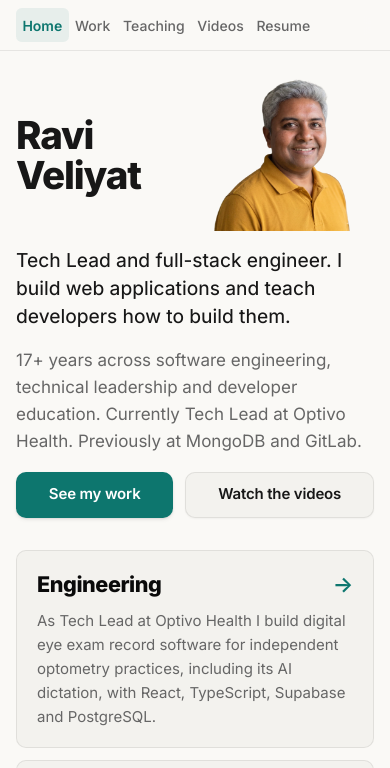
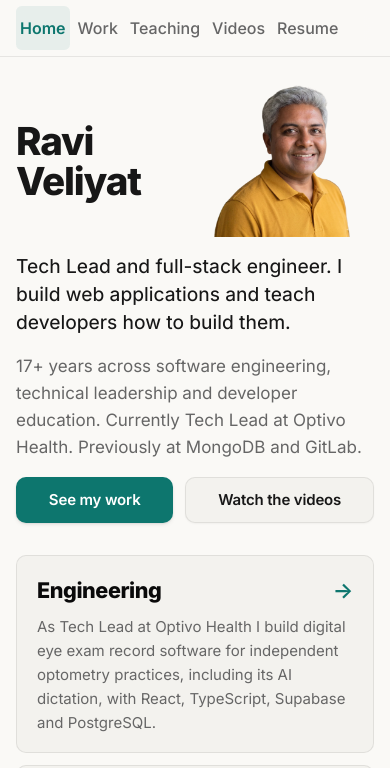
Before and after one commit to veliyat/veliyat.com, a plain HTML site: page index.html in a window 390 px wide. Shown: the top 768 px of the page. Drawn offline with Linux system fonts and the light colour scheme.

Commit message:
style(nav): larger tap targets for mobile navigation
Co-Authored-By: Claude Sonnet 5.5 <noreply@anthropic.com>

```diff
--- a/assets/css/site.css
+++ b/assets/css/site.css
@@ -1181,9 +1181,22 @@ a:hover {
 }
 /* ---- Phone layout fixes (website-handoff/home-mobile.css) ---- */
 @media (max-width: 47.99rem) {
-  .site-header { padding-block: 0.5rem; }
-  .site-nav ul { flex-wrap: nowrap; justify-content: space-between; gap: 0; }
-  .site-nav a { padding: 0.35rem 0.4rem; font-size: 0.875rem; }
+  .site-header { padding-block: 0.375rem; }
+  .site-nav ul {
+    flex-wrap: nowrap;
+    justify-content: space-between;
+    gap: 0.25rem;
+  }
+  .site-nav li { flex: 1 1 auto; }
+  .site-nav a {
+    display: flex;
+    align-items: center;
+    justify-content: center;
+    min-height: 2.75rem;
+    padding: 0.5rem 0.25rem;
+    font-size: 1rem;
+    font-weight: 500;
+  }
   .hero-home {
     padding-top: 1.75rem;
     padding-bottom: 0;
@@ -1208,13 +1221,11 @@ a:hover {
   .footer-links { gap: 0 1rem; }
 }
 @media (max-width: 47.99rem) {
-  .site-nav ul { gap: 0; }
   .actions li, .actions .btn { flex: 1 1 auto; }
   .btn { white-space: nowrap; padding-inline: 1rem; }
 }
 @media (max-width: 23.99rem) {
-  .site-header .wrap { padding-inline: 0.5rem; }
-  .site-nav a { padding-inline: 0.3rem; font-size: 0.8125rem; }
+  .site-nav a { font-size: 0.9375rem; padding-inline: 0.125rem; }
 }
 @media (max-width: 23.99rem) {
   .hero-home { background-position: right 1rem top 1.75rem; background-size: auto 8rem; }
```
